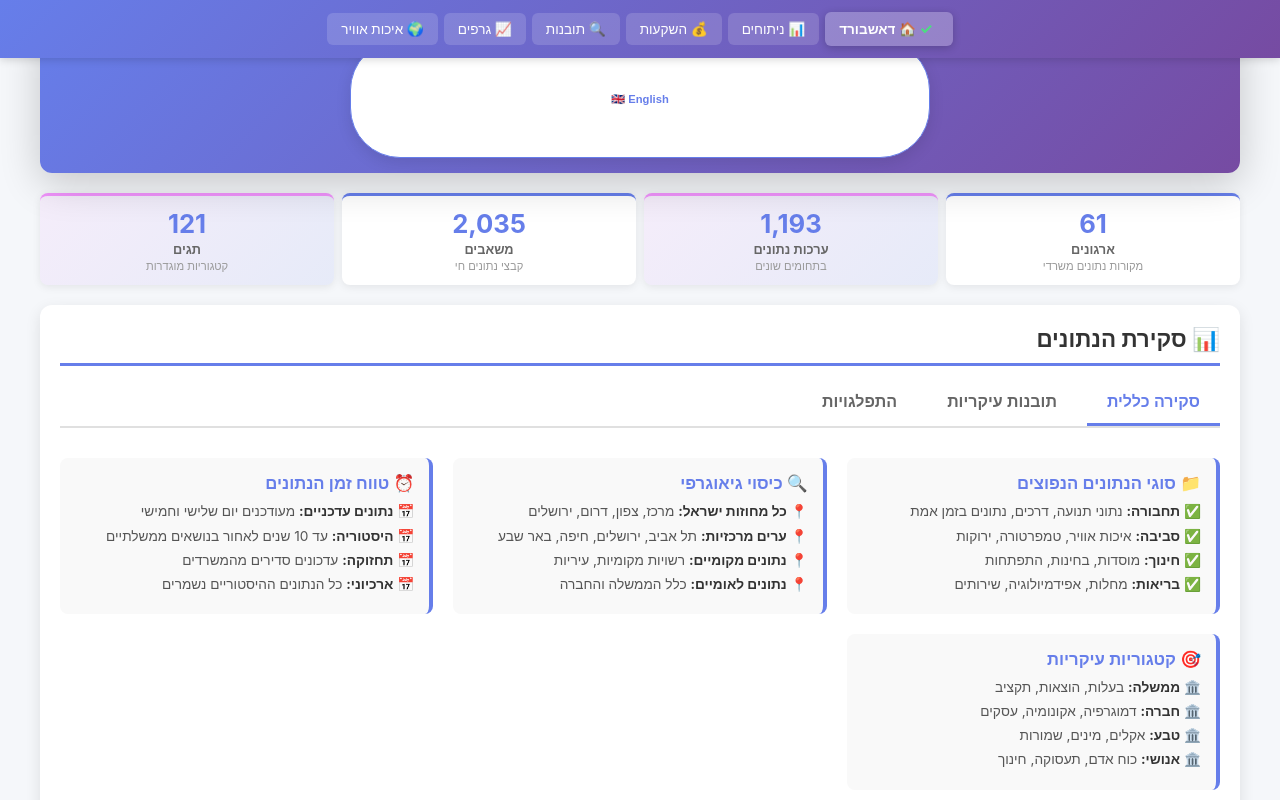
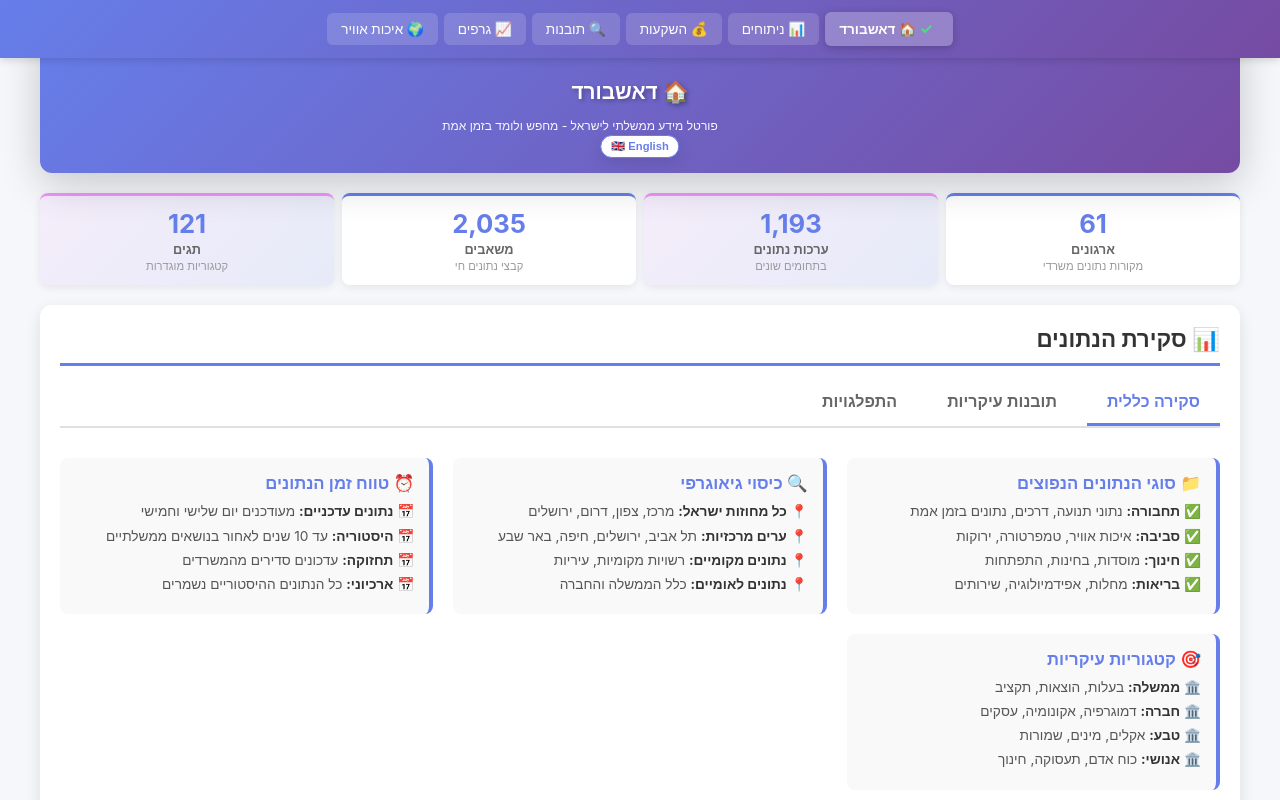
Before and after one commit to Batman100000/vogil, a website: page public/index.html in a window 1280 px wide. Shown: the top 800 px of the page. Drawn offline with nearby package versions, Linux system fonts and the light colour scheme.

Commit message:
Remove fixed positioning from language toggle CSS rule
Changes:
- Removed position: fixed from global .language-toggle rule
- Removed top: 20px and right: 20px that were fixed positioning
- Removed z-index: 1000
- Allows inline style positioning to work (absolute in header)
- Button now respects header positioning

Result: Language toggle now properly positioned in header

Co-Authored-By: Claude Haiku 4.5 <noreply@anthropic.com>

```diff
--- a/public/index.html
+++ b/public/index.html
@@ -31,10 +31,6 @@
     }
 
     .language-toggle {
-      position: fixed;
-      top: 20px;
-      right: 20px;
-      z-index: 1000;
       background: white;
       border: 2px solid #667eea;
       border-radius: 50px;
```
